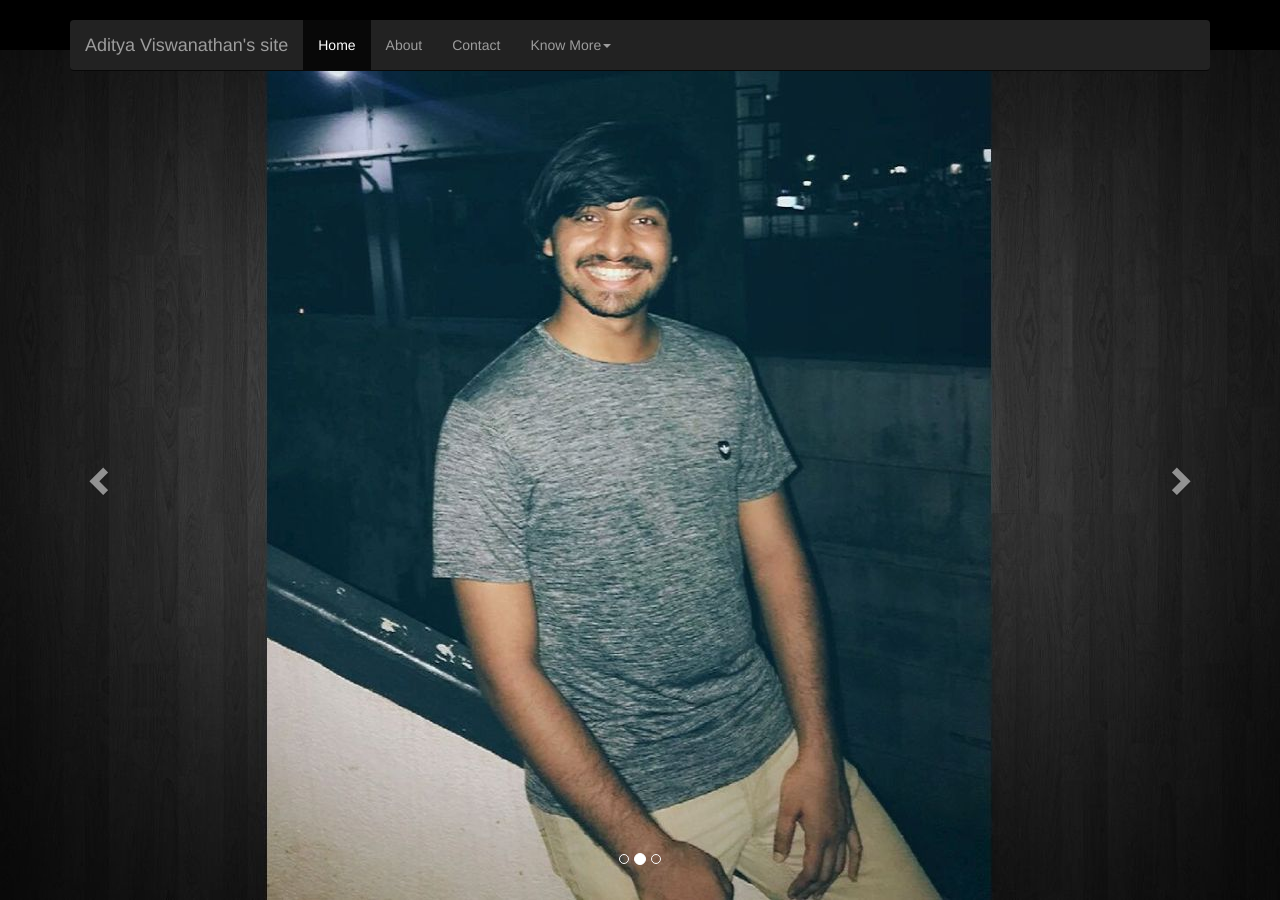
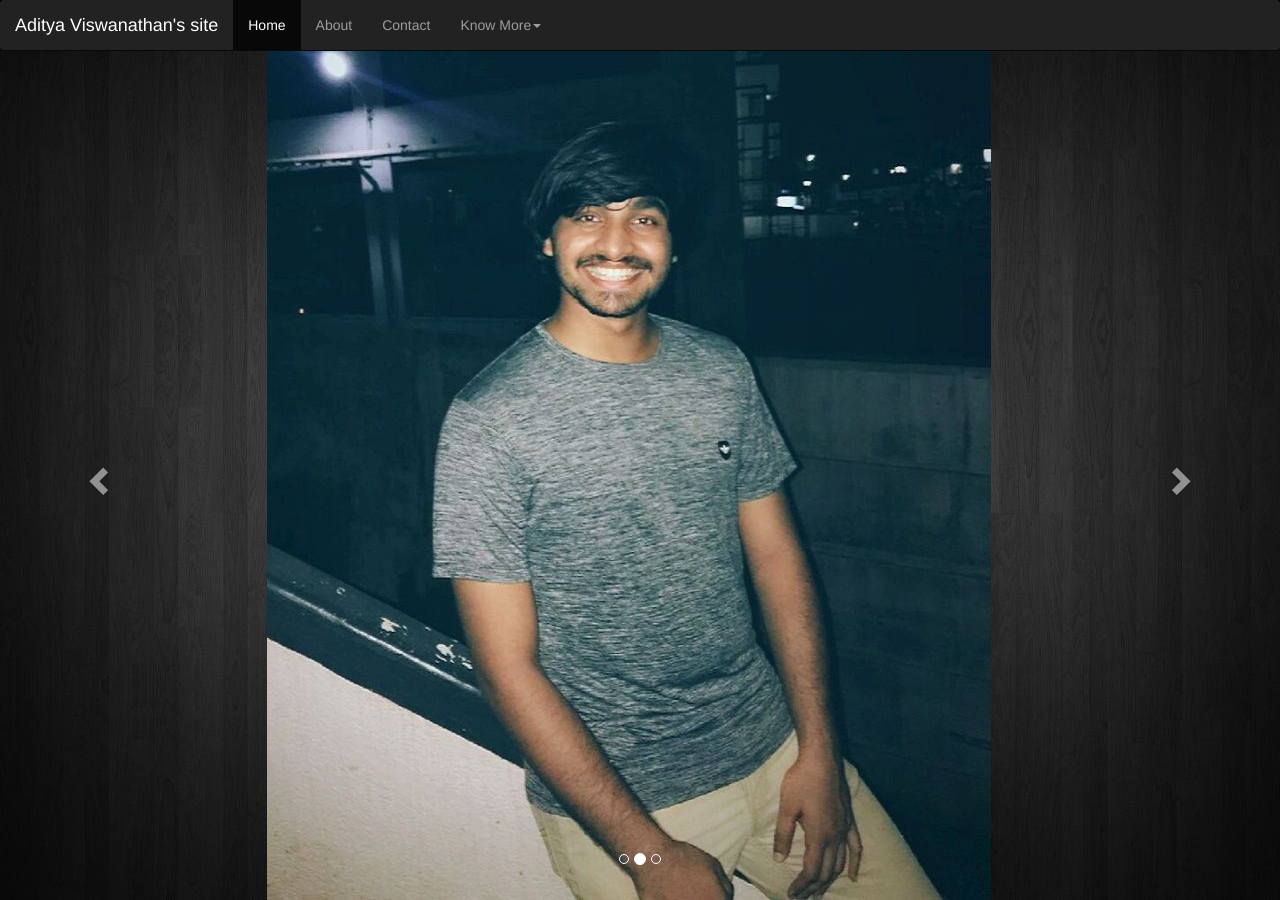
Before and after one commit to adityavis06/adityavis06.github.io, a Jekyll site: the page index.html, which Jekyll copies as it is, in a window 1280 px wide and 900 px high. Built offline with Jekyll 4.4.1, drawn with Linux system fonts in a browser that asks for light colours; nearby versions of some CDN libraries; library files that are not in the unit come from our copies.

Commit message:
Update index.html

```diff
--- a/index.html
+++ b/index.html
@@ -42,7 +42,7 @@
     <div class="navbar-wrapper">
       <div class="container">
 
-        <nav class="navbar navbar-inverse navbar-static-top">
+        <nav class="navbar navbar-inverse navbar-fixed-top">
           <div class="container">
             <div class="navbar-header">
               <button type="button" class="navbar-toggle collapsed" data-toggle="collapse" data-target="#navbar" aria-expanded="false" aria-controls="navbar">
```
